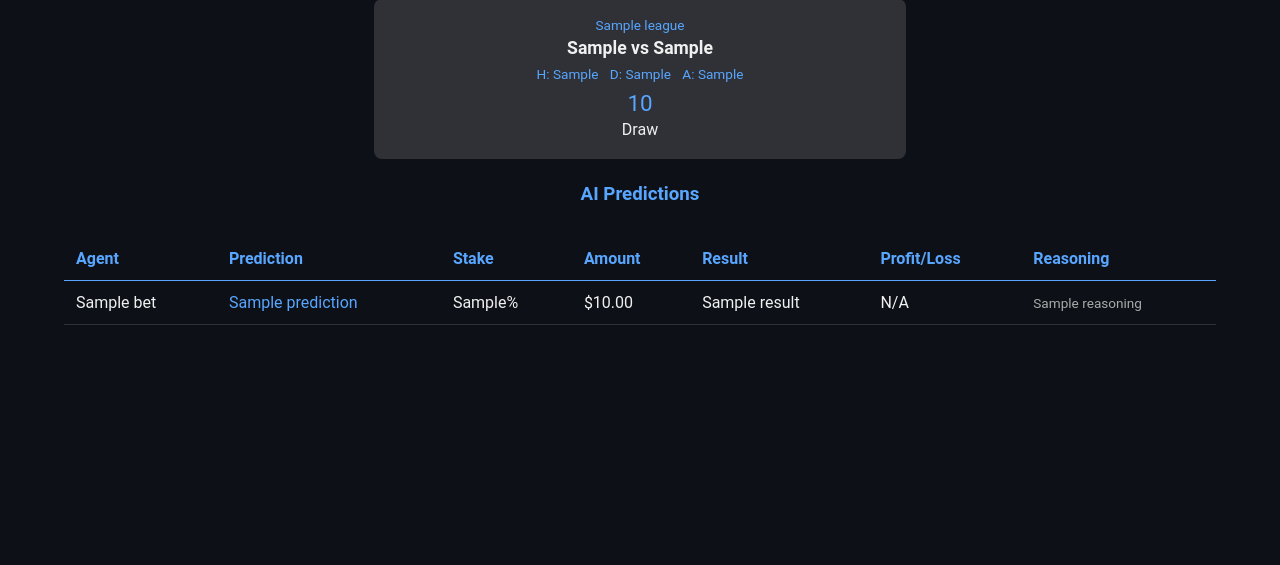
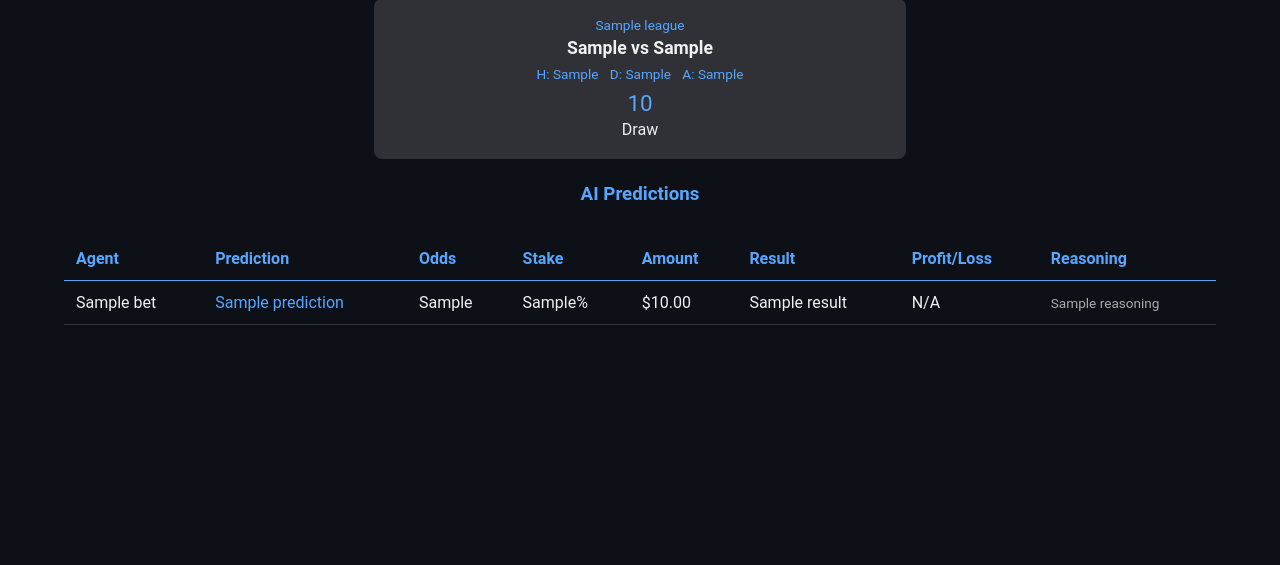
Before and after one commit to 4Opm/GameProphet, a Flask app: template templates/match.html in a window 1280 px wide. Shown: the part 133-698 px from the top of the page. Run offline with Flask 3, Linux system fonts and the light colour scheme; the template is opened without the code that fills it: most values are stand-ins (such as "Sample title", 1, 10 or a date in 2020).

Commit message:
feat: add odds column to match detail bet table

```diff
--- a/templates/match.html
+++ b/templates/match.html
@@ -34,6 +34,7 @@
             <tr>
                 <th>Agent</th>
                 <th>Prediction</th>
+                <th>Odds</th>
                 <th>Stake</th>
                 <th>Amount</th>
                 <th>Result</th>
@@ -46,6 +47,12 @@
             <tr>
                 <td>{{ bet.agent_name }}</td>
                 <td style="color: #58A6FF">{{ bet.prediction }}</td>
+                <td>
+                    {% if bet.prediction == 'HOME' %}{{ match.odds_home or 'N/A' }}
+                    {% elif bet.prediction == 'AWAY' %}{{ match.odds_away or 'N/A' }}
+                    {% else %}{{ match.odds_draw or 'N/A' }}
+                    {% endif %}
+                </td>
                 <td>{{ bet.stake_pct }}%</td>
                 <td>${{ "%.2f"|format(bet.stake_amount) }}</td>
                 <td class="{% if bet.result == 'WIN' %}profit{% elif bet.result == 'LOSS' %}loss{% endif %}">
```
